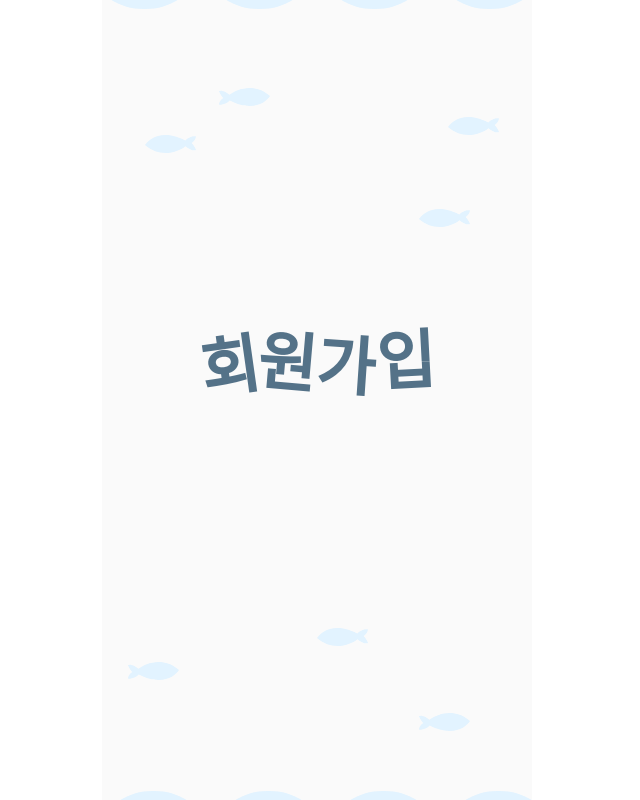
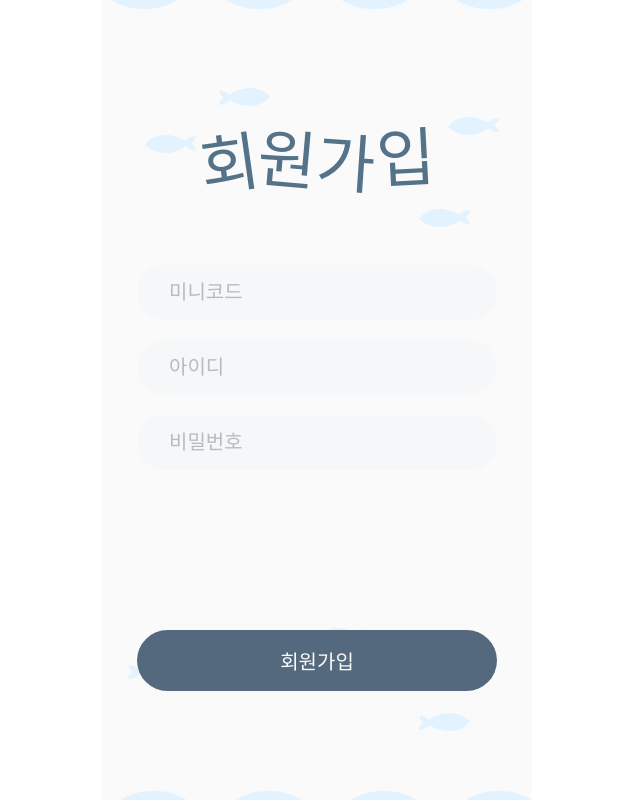
Before and after one commit to neneco-com/coconenne_FE, a Next.js app in the folder coco/: page /signUp in a window 1280 px wide. Shown: the whole page, without its empty margins (323-963 px from the left). Built offline with nearby package versions, Linux system fonts and the light colour scheme; a web font is replaced by a local one.

Commit message:
feat(#3) :: 회원가입 페이지 퍼블리싱

```diff
--- a/coco/src/containers/ui/signUp/index.tsx
+++ b/coco/src/containers/ui/signUp/index.tsx
@@ -1,6 +1,15 @@
+'use client';
+
 import * as _ from './style';
+import TextBox from '@/components/textBox';
+import { useState } from 'react';
+import Btn from '@/components/button';
 
 export default function SignUp() {
+  const [miniCode, setMiniCode] = useState('');
+  const [id, setId] = useState('');
+  const [password, setPassword] = useState('');
+
   const letters = [
     { text: '회', rotate: -8, y: 4, x: 0 },
     { text: '원', rotate: 5, y: 0, x: 2 },
@@ -17,6 +26,26 @@ export default function SignUp() {
           </_.Letter>
         ))}
       </_.Wrapper>
+      <_.Group>
+        <_.TextGroup>
+          <TextBox
+            value={miniCode}
+            onChange={(e) => setMiniCode(e.target.value)}
+            placeholder="미니코드"
+          />
+          <TextBox
+            value={id}
+            onChange={(e) => setId(e.target.value)}
+            placeholder="아이디"
+          />
+          <TextBox
+            value={password}
+            onChange={(e) => setPassword(e.target.value)}
+            placeholder="비밀번호"
+          />
+        </_.TextGroup>
+        <Btn>회원가입</Btn>
+      </_.Group>
     </_.Container>
   );
 }
--- a/coco/src/containers/ui/signUp/style.ts
+++ b/coco/src/containers/ui/signUp/style.ts
@@ -1,21 +1,35 @@
 import styled from "@emotion/styled";
 
+const Basic = `
+    display: flex;
+    align-items: center;
+    flex-direction: column;
+`;
+
 export const Container = styled.div`
+  ${Basic}
   display: flex;
-  flex-direction: column;
-  align-items: center;
-  height: 22vh;
-  gap: 15rem;
-  display: flex;
+  gap: 4rem;
 `;
 
 export const Wrapper = styled.div`
-  display: flex;
+    display: flex;
 `;
 
 export const Letter = styled.div<{ rotate: number; y: number }>`
-  font-weight: bold;
+  display: flex;
+  font-weight: 500;
   font-size: 4rem;
   display: inline-block;
   transform: rotate(${(props) => props.rotate}deg) translateY(${(props) => props.y}px);
 `;
+
+export const Group = styled.div`
+    ${Basic}
+    row-gap: 10rem;
+`;
+
+export const TextGroup = styled.div`
+    ${Basic}
+    row-gap: 1.25rem;
+`;
```
